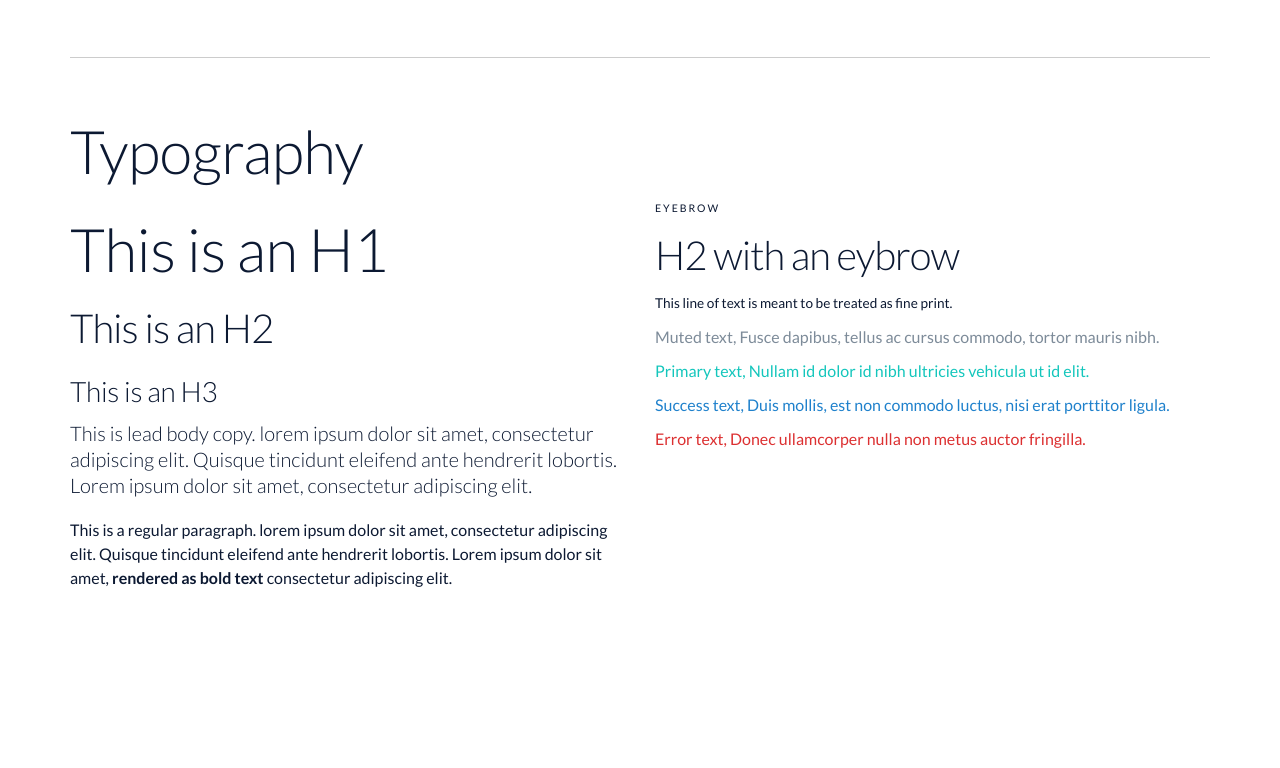
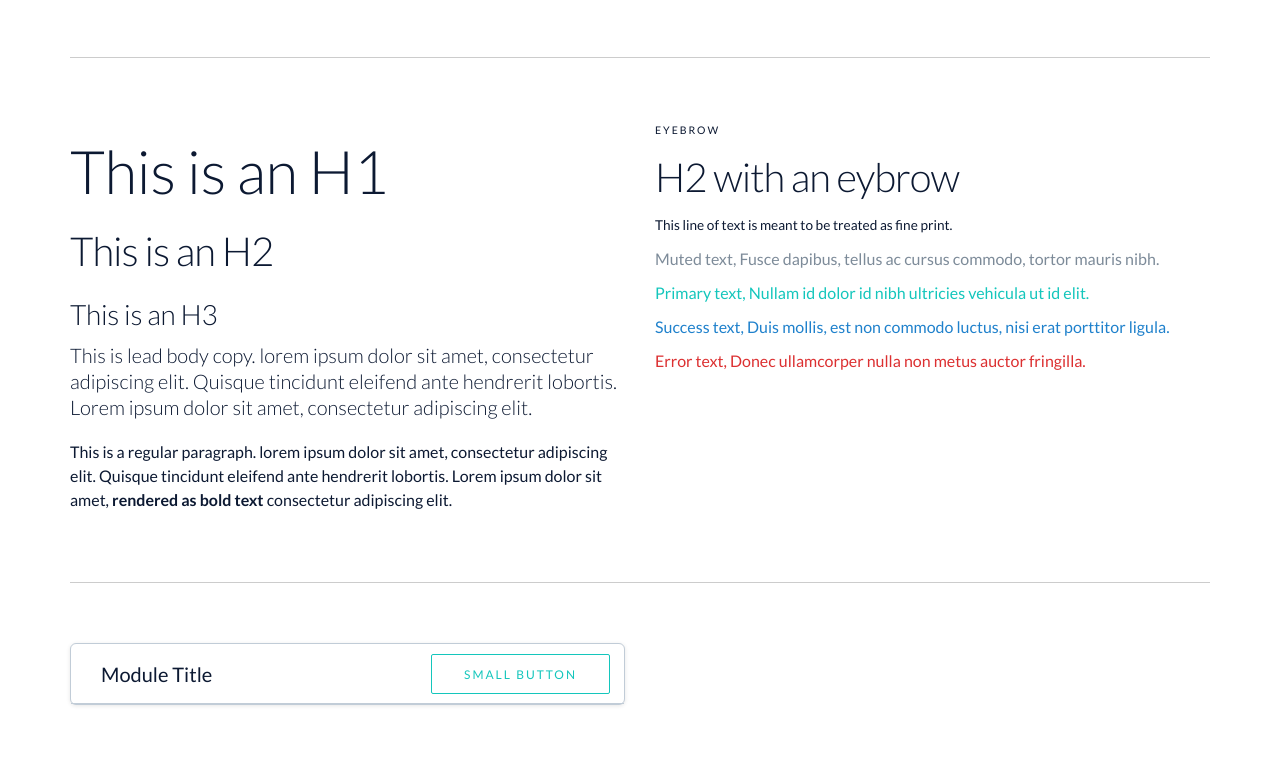
Before and after one commit to sunygao/lw-cloud-temp, a website built with webpack: page src/html/index.html in a window 1280 px wide. Shown: the part 636-1404 px from the top of the page. Before the commit the page ends 1356 px from the top, so only its background shows below. Built offline with nearby package versions, Linux system fonts and the light colour scheme; files whose address does not match are found by name.

Commit message:
adding type and modules

```diff
--- a/src/html/index.html
+++ b/src/html/index.html
@@ -63,7 +63,6 @@
 		</article>
 
 		<article class="typography">
-			<h1>Typography</h1>
 
 			<div class="row">
 				<div class="col-xs-12 col-md-6">
@@ -110,6 +109,21 @@
 
 		</article>
 
+		<article class="modules">
+
+			<div class="row">
+				<div class="col-xs-12 col-md-6">
+					<div class="module">
+						<header><p class="lead">Module Title</p><a href="" class="btn_secondary small">Small Button</a></header>
+					</div>
+				</div>
+				<div class="col-xs-12 col-md-6">
+
+				</div>
+			</div>
+
+		</article>
+
 
 
 
--- a/src/scss/app.scss
+++ b/src/scss/app.scss
@@ -17,6 +17,7 @@
 
 @import "views/components/nav";
 @import "views/components/buttons";
+@import "views/components/modules";
 
 // This file is for the style guide page only
 @import "views/styleguide";
--- a/src/scss/core/_typography.scss
+++ b/src/scss/core/_typography.scss
@@ -39,7 +39,7 @@ p {
 
 	&.lead {
 		font-size: 20px;
-		font-weight: 300;
+		// font-weight: 300;
 		line-height: 26px;
 	}
 }
--- /dev/null
+++ b/src/scss/views/components/_modules.scss
@@ -0,0 +1,24 @@
+.module {
+	background: $white;
+	border: 1px solid $grey-border;
+	box-shadow: 0 1px 4px 0 rgba(0,0,0,0.10);
+	border-radius: 6px;
+
+	header {
+		padding: 17px 30px;
+		height: 60px;
+		border-bottom: 1px solid $grey-border;
+
+		.lead {
+			font-weight: 500;
+		}
+
+		[class^="btn_"] {
+			margin: 0;
+		    position: absolute;
+		    top: 50%;
+		    right: 30px;
+		    transform: translateY(-50%);
+		}
+	}
+}
```
Also changed, not shown: public/assets/fonts/iconfont/iconfont.ttf, public/assets/fonts/iconfont/iconfont.woff, public/assets/stylesheets/app.css, 1 other file.
